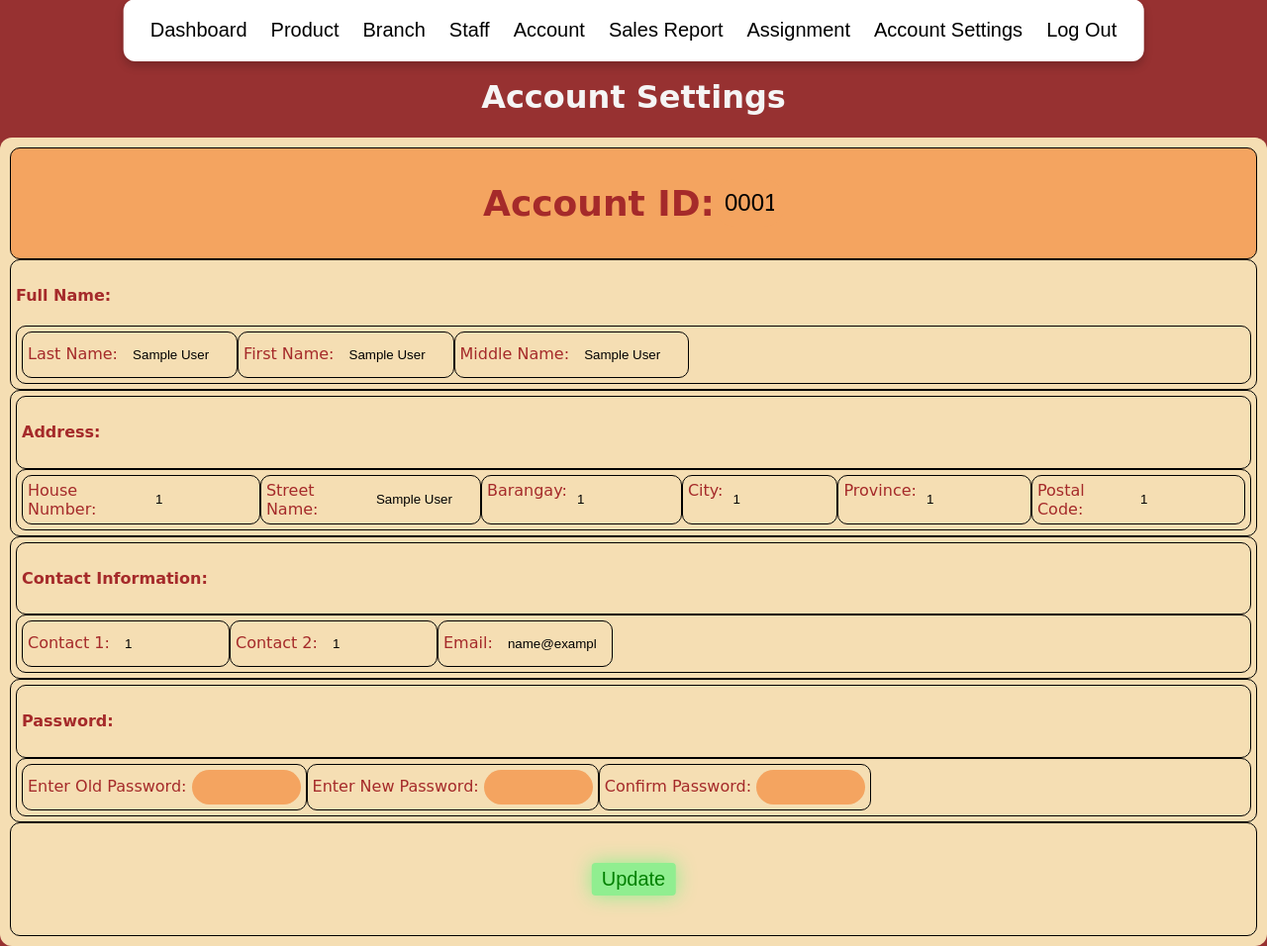
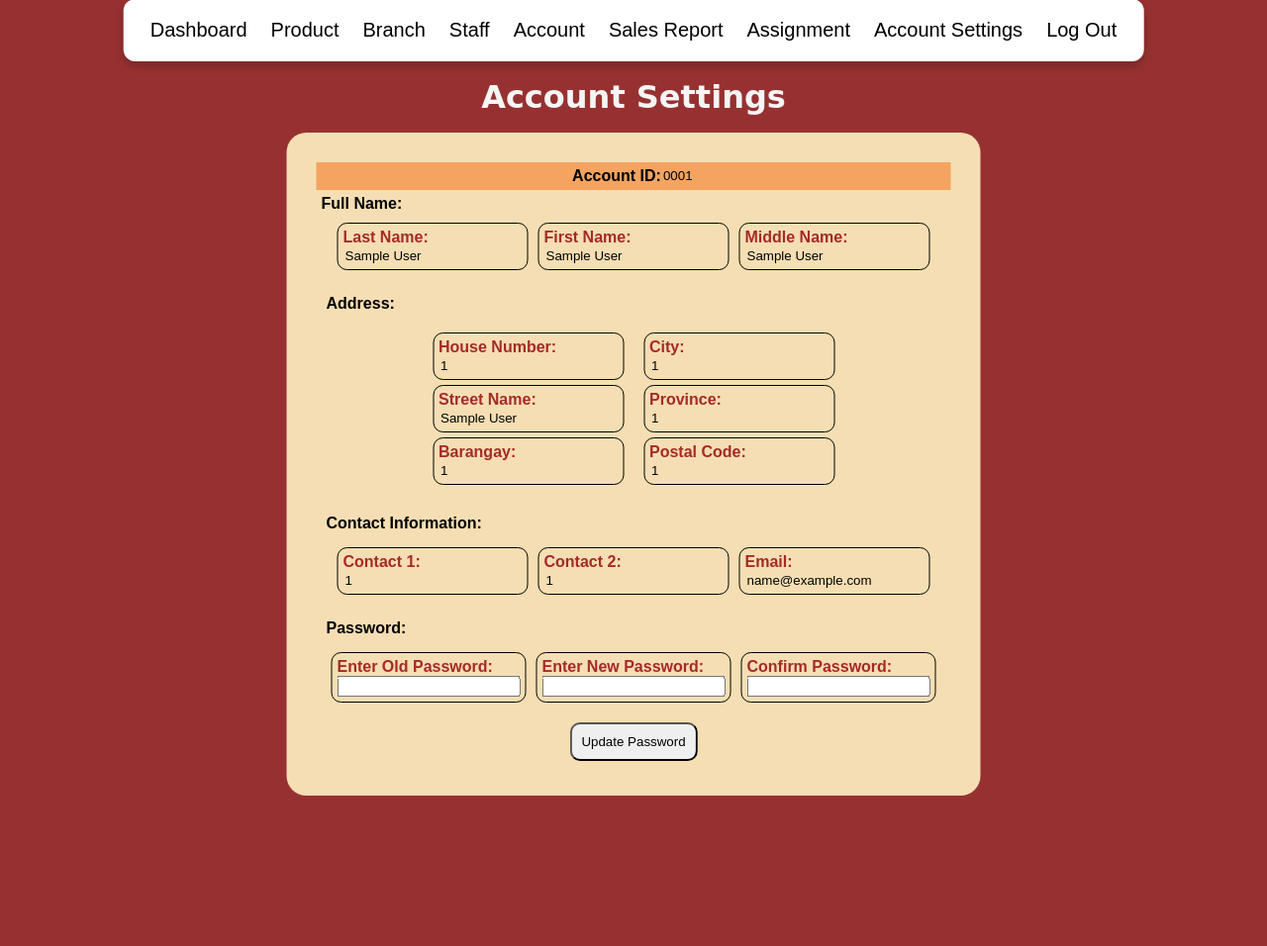
Before and after one commit to DinCyDab/IM2, a PHP site: page /editprofile.php in a window 1280 px wide. Shown: the part 17-973 px from the top of the page at 99% size. After the commit the page ends 821 px from the top, so only its background shows below. Run offline with PHP 8.4, Linux system fonts and the light colour scheme; the visitor is signed in with stand-in values (Sample User, id 1).

Commit message:
fixed account settings

```diff
--- a/assignmentsummarization.php
+++ b/assignmentsummarization.php
@@ -163,7 +163,7 @@
             <a href="assignment.php"><button style="width: max-content">BRANCH ASSIGNMENT</button></a>
             <form method="get" style="display:flex">
                 <input type="month" name="filterdate" value="<?php echo $_SESSION["date"] ?>" />
-                <input type="submit" value="Filter Date">
+                <input type="submit" value="Filter Month">
             </form>
         </div>
         <?php
--- a/editprofile.php
+++ b/editprofile.php
@@ -12,22 +12,23 @@ if (!isset($_SESSION["loggedin"])) {
 
     <head>
         <link rel="stylesheet" href="styles.css">
-        <link rel="stylesheet" href="editprofile.css">
+        <!-- <link rel="stylesheet" href="editprofile.css"> -->
+        <link rel="stylesheet" href="scrollbarstyles.css">
         <style>
             body{
                 display: block;
             }
-            .scheduleHeader{
+            .accountsettingsheader{
                 position: relative;
                 /* border: 1px white solid; */
                 top: 75px;
             }
-            .scheduleHeader h1{
+            .accountsettingsheader h1{
                 text-align: center;
                 color: whitesmoke;
                 font-family: cursive;
             }
-            .addressinfo div{
+            /* .addressinfo div{
                 display: flex;
             }
             form input{
@@ -42,6 +43,63 @@ if (!isset($_SESSION["loggedin"])) {
                 border-radius: 20px;
                 background-color: inherit;
                 border: none;
+            } */
+            .accountsettingsholder{
+                width: min-content;
+                position: relative;
+                background-color: wheat;
+                top: 70px;
+                left: 50%;
+                transform: translate(-50%, 0%);
+                border-radius: 20px;
+            }
+            .account-settings-form{
+                padding: 30px;
+            }
+            .account-settings-form div{
+                /* border: 1px black solid; */
+                padding: 5px;
+                position: relative;
+                align-items: center;
+                justify-content: center;
+            }
+            .account-settings-form h4{
+                margin: 0;
+            }
+            .form-header{
+                background-color: sandybrown;
+                display: flex;
+                position: relative;
+                align-items: center;
+                justify-content: center;
+            }
+            .form-header input{
+                background-color: sandybrown;
+                border: none;
+                width: 30px;
+            }
+            .form-body input{
+                background-color: inherit;
+                border: none;
+            }
+            /* .submitbutton{
+                border: 1px black solid;
+            } */
+            .submitbutton input{
+                position: relative;
+                left: 50%;
+                transform: translate(-50%, 0%);
+                padding: 10px;
+                border-radius: 10px;
+            }
+            .form-content div{
+                border: 1px black solid;
+                border-radius: 10px;
+                margin-right: 10px;
+                margin: 5px;
+            }
+            .form-content h4{
+                color: brown;
             }
         </style>
     </head>
@@ -55,91 +113,94 @@ if (!isset($_SESSION["loggedin"])) {
                 include "navstaff.php";
             }
         ?>
-        <div class="scheduleHeader">
+        <div class="accountsettingsheader">
             <h1>Account Settings</h1>
         </div>
-        <form method="post">
-            <div id="accID" style="background-color: sandybrown">
-                <h2>Account ID:</h2>
+        <div class="accountsettingsholder">
+            <form method="post" class="account-settings-form">
+                <div class="form-header">
+                    <h4>Account ID:</h4>
                     <input type="text" value="<?php echo $_SESSION["account_ID"] ?>" readonly>
                 </div>
-            <div class="flex" style="display:block">
+                <div class="form-body" style="display:block">
                     <h4>Full Name:</h4>
-                <div style="display:flex">
+                    <div class="form-content" style="display:flex">
                         <div>
-                        Last Name: <input type="text" value="<?php echo $_SESSION["last_name"] ?>" readonly>
+                            <h4>Last Name:</h4> <input type="text" value="<?php echo $_SESSION["last_name"] ?>" readonly>
                         </div>
                         <div>
-                        First Name: <input type="text" value="<?php echo $_SESSION["first_name"] ?>" readonly>
+                            <h4>First Name:</h4> <input type="text" value="<?php echo $_SESSION["first_name"] ?>" readonly>
                         </div>
                         <div>
-                        Middle Name: <input type="text" value="<?php echo $_SESSION["middle_name"] ?>" readonly>
+                            <h4>Middle Name:</h4> <input type="text" value="<?php echo $_SESSION["middle_name"] ?>" readonly>
                         </div>
                     </div>
                 </div>
-            <div class="flex" style="display:block">
+                <div class="form-body" style="display:block">
                     <div>
                         <h4>Address:</h4>
                     </div>
-                <div class="addressinfo" style="display:flex">
+                    <div style="display:flex">
+                        <div class="form-content">
                             <div>
-                        House Number: <input type="text" value="<?php echo $_SESSION["house_number"] ?>" readonly>
+                                <h4>House Number:</h4> <input type="text" value="<?php echo $_SESSION["house_number"] ?>" readonly>
                             </div>
                             <div>
-                        Street Name: <input type="text" value="<?php echo $_SESSION["street_name"] ?>" readonly>
+                                <h4>Street Name:</h4> <input type="text" value="<?php echo $_SESSION["street_name"] ?>" readonly>
                             </div>
                             <div>
-                        Barangay: <input type="text" value="<?php echo $_SESSION["barangay"] ?>" readonly>
+                                <h4>Barangay:</h4> <input type="text" value="<?php echo $_SESSION["barangay"] ?>" readonly>
+                            </div>
+                        </div>
+                        <div class="form-content">
+                            <div>
+                                <h4>City:</h4> <input type="text" value="<?php echo $_SESSION["city"] ?>" readonly>
                             </div>
                             <div>
-                        City: <input type="text" value="<?php echo $_SESSION["city"] ?>" readonly>
+                                <h4>Province:</h4> <input type="text" value="<?php echo $_SESSION["province"] ?>" readonly>
                             </div>
                             <div>
-                        Province: <input type="text" value="<?php echo $_SESSION["province"] ?>" readonly>
-                    </div>
-                    <div>
-                        Postal Code:<input type="text" value="<?php echo $_SESSION["postal_code"] ?>" readonly>
+                                <h4>Postal Code:</h4><input type="text" value="<?php echo $_SESSION["postal_code"] ?>" readonly>
                             </div>
                         </div>
                     </div>
-            <div class="flex" style="display:block">
+                </div>
+                <div class="form-body" style="display:block">
                     <div>
                         <h4>Contact Information:</h4>
                     </div>
-                <div style="display: flex">
+                    <div  class="form-content" style="display: flex">
                         <div>
-                        Contact 1: <input type="text" value="<?php echo $_SESSION["contact_1"] ?>" readonly>
+                            <h4>Contact 1:</h4> <input type="text" value="<?php echo $_SESSION["contact_1"] ?>" readonly>
                         </div>
                         <div>
-                        Contact 2: <input type="text" value="<?php echo $_SESSION["contact_2"] ?>" readonly> </div>
+                            <h4>Contact 2:</h4> <input type="text" value="<?php echo $_SESSION["contact_2"] ?>" readonly> </div>
                         <div>
-                        Email: <input type="text" value="<?php echo $_SESSION["email"] ?>" readonly>
+                            <h4>Email:</h4> <input type="text" value="<?php echo $_SESSION["email"] ?>" readonly>
                         </div>
                     </div>
                 </div>
-            <div class="flex pass" style="display: block">
+                <div style="display: block">
                     <div>
                         <h4>Password:</h4>
                     </div>
-                <div style="display:flex">
+                    <div class="form-content" style="display:flex">
                         <div>
-                        Enter Old Password: <input type="password" name="oldpassword">
+                            <h4>Enter Old Password:</h4> <input type="password" name="oldpassword">
                         </div>
                         <div>
-                        Enter New Password: <input type="password" name="newpassword">
+                            <h4>Enter New Password:</h4> <input type="password" name="newpassword">
                         </div>
                         <div>
-                        Confirm Password: <input type="password" name="confirmpassword">
+                            <h4>Confirm Password:</h4> <input type="password" name="confirmpassword">
                         </div>
                     </div>
                 </div>
-            <div style="padding: 40px">
-                <input style="position: relative;
-                            left: 50%;
-                            transform: translate(-50%, 0);"
-                            type="submit" value="Update" name="Update" class="update">
+                <div class="submitbutton">
+                    <input type="submit" value="Update Password" name="Update" class="update">
                 </div>
             </form>
+        </div>
     </body>
 
 </html>
```
Also changed, not shown: pendingreports.php (+42 -18 lines), salesreport.php (+23 -16 lines). Lines whose indentation alone changed are shown as unchanged.
